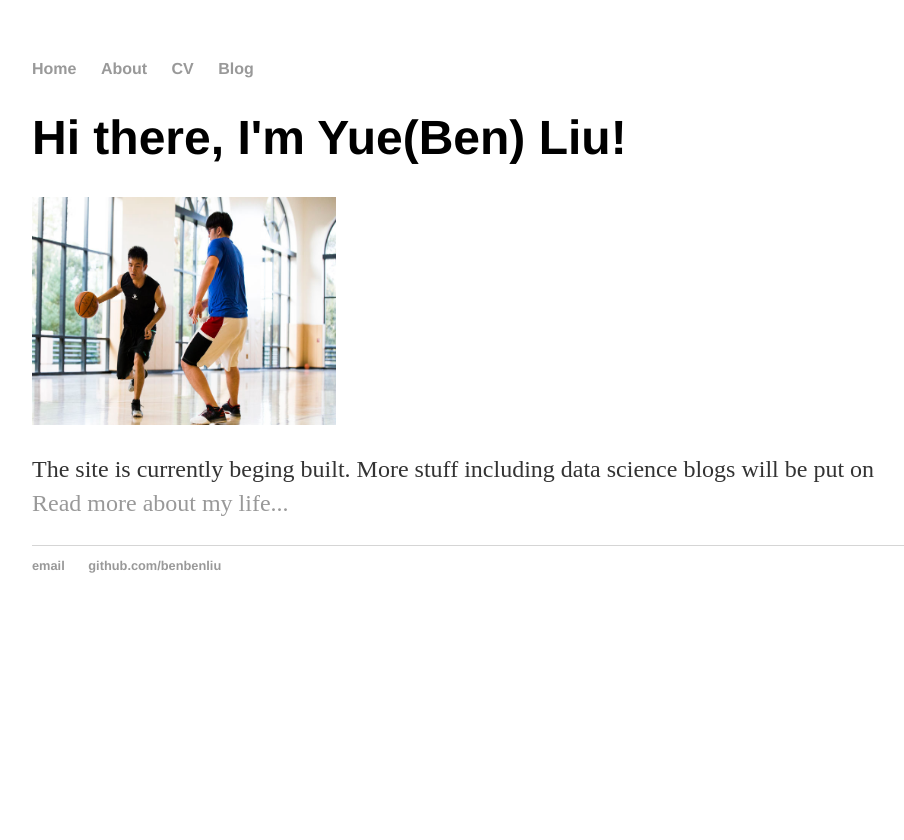
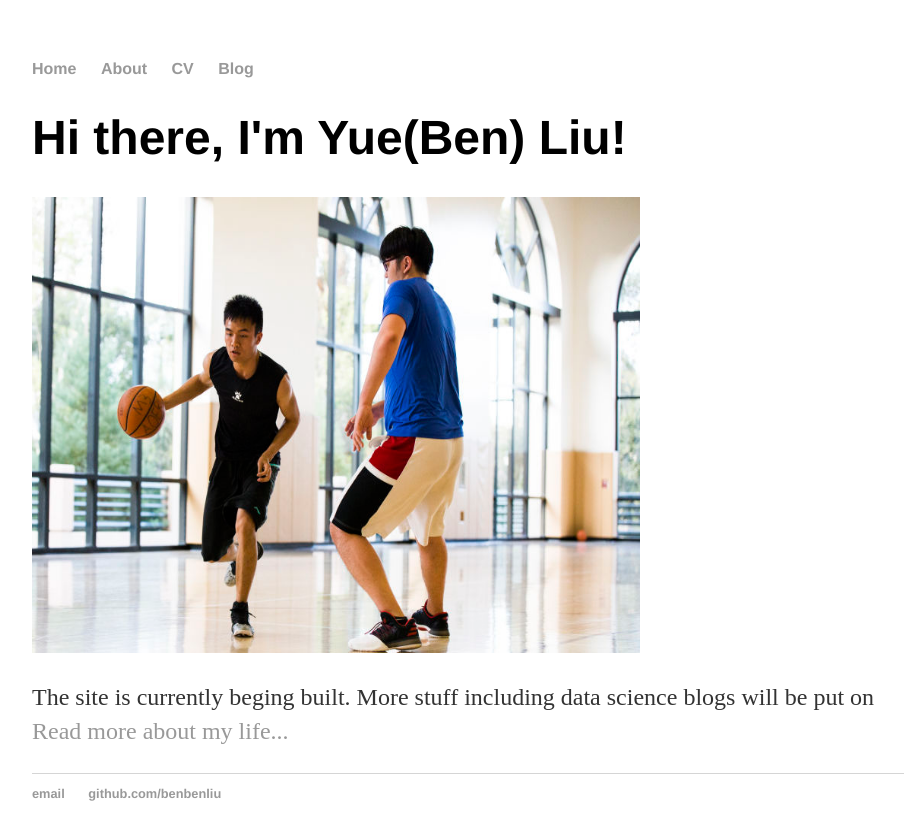
Before and after one commit to benbenliu/benbenliu.github.io, a Jekyll site: the page built from index.html, in a window 1280 px wide. Shown: the top 840 px of the page, without its empty margins (160-1064 px from the left). Built offline with Jekyll 4.4.1, drawn with Linux system fonts in a browser that asks for light colours.

Commit message:
Update index.html

```diff
--- a/index.html
+++ b/index.html
@@ -4,6 +4,6 @@ title: Yue(Ben) Liu, data-driven saxophonist
 ---
 <div class="blurb">
 	<h1>Hi there, I'm Yue(Ben) Liu!</h1>
-	<img src="b-ball.jpeg" alt="Mountain View" style="width:304px;height:228px;">
+	<img src="b-ball.jpeg" alt="Mountain View" style="width:608px;height:456px;">
 	<p>The site is currently beging built. More stuff including data science blogs will be put on <a href="/about">Read more about my life...</a></p>
 </div><!-- /.blurb -->
```
